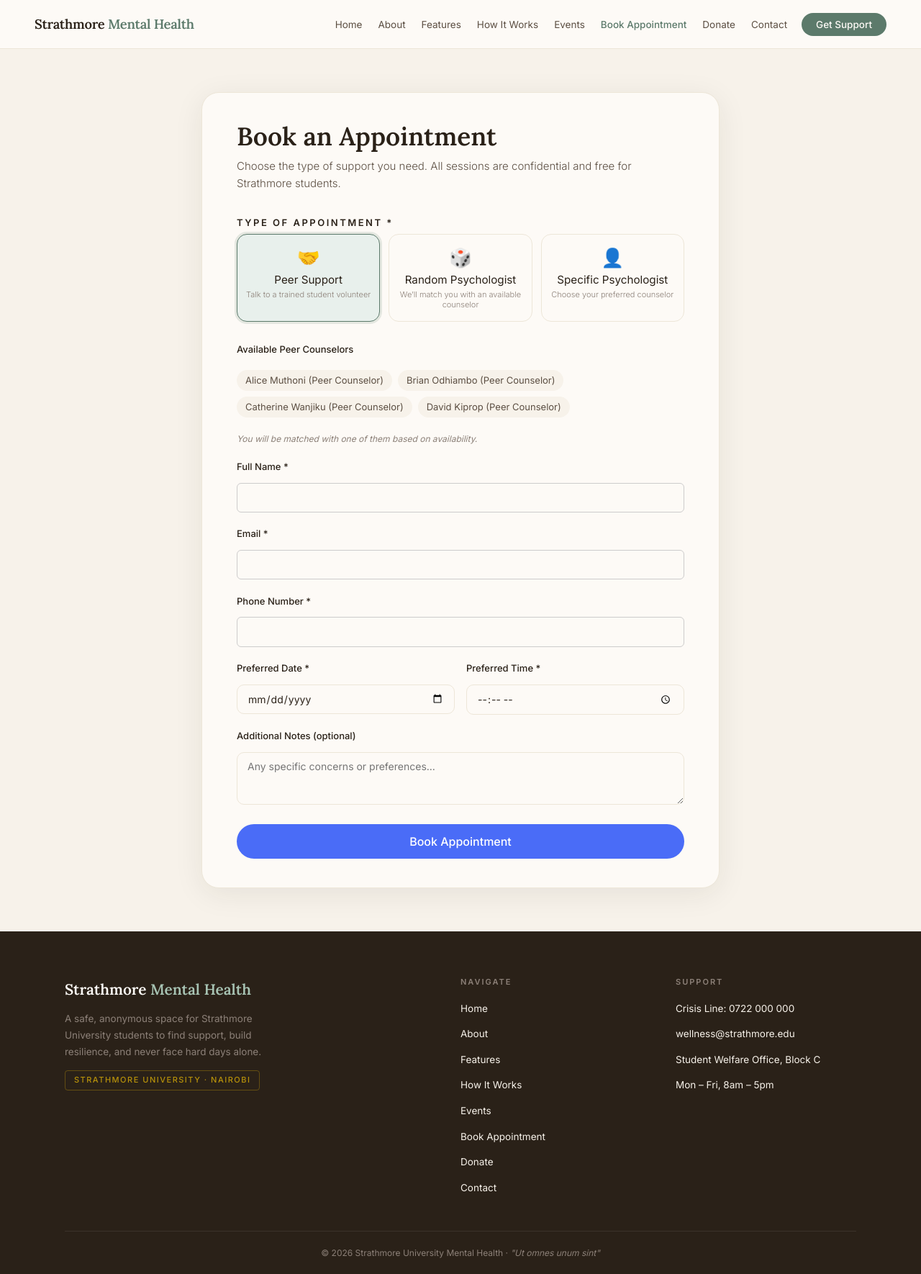
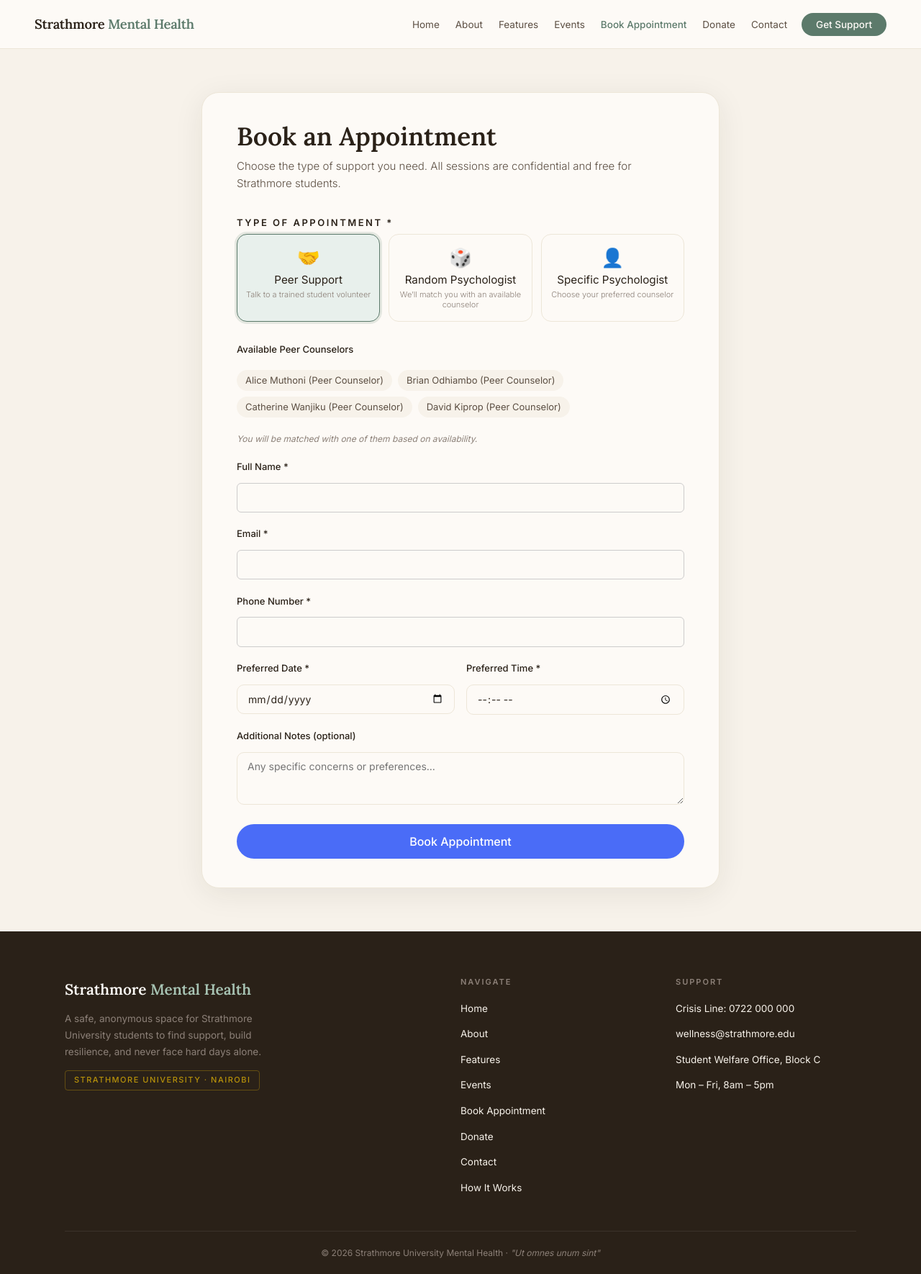
Before and after one commit to BarackAdida/strathmore-mental-health, a React (Vite) app: page /book-appointment in a window 1280 px wide. Shown: the whole page at 72% size. Built offline with nearby package versions, Linux system fonts and the light colour scheme.

Commit message:
Changed the order of access in the navbar and footer

```diff
--- a/src/components/Footer.jsx
+++ b/src/components/Footer.jsx
@@ -18,11 +18,11 @@ function Footer() {
               { to: '/', label: 'Home' },
               { to: '/about', label: 'About' },
               { to: '/features', label: 'Features' },
-              { to: '/how-it-works', label: 'How It Works' },
               { to: '/events', label: 'Events' },
-              { to: '/book-appointment', label: 'Book Appointment' }, // 👈 new
+              { to: '/book-appointment', label: 'Book Appointment' },
               { to: '/donate', label: 'Donate' },
               { to: '/contact', label: 'Contact' },
+              { to: '/how-it-works', label: 'How It Works' },
             ].map(({ to, label }) => (
               <li key={to}><NavLink to={to}>{label}</NavLink></li>
             ))}
--- a/src/components/Navbar.jsx
+++ b/src/components/Navbar.jsx
@@ -22,9 +22,8 @@ function Navbar() {
           { to: '/',                label: 'Home' },
           { to: '/about',           label: 'About' },
           { to: '/features',        label: 'Features' },
-          { to: '/how-it-works',    label: 'How It Works' },
           { to: '/events',          label: 'Events' },
-          { to: '/book-appointment', label: 'Book Appointment' }, // 👈 new link
+          { to: '/book-appointment', label: 'Book Appointment' },
           { to: '/donate',          label: 'Donate' },
           { to: '/contact',         label: 'Contact' },
         ].map(({ to, label }) => (
```
